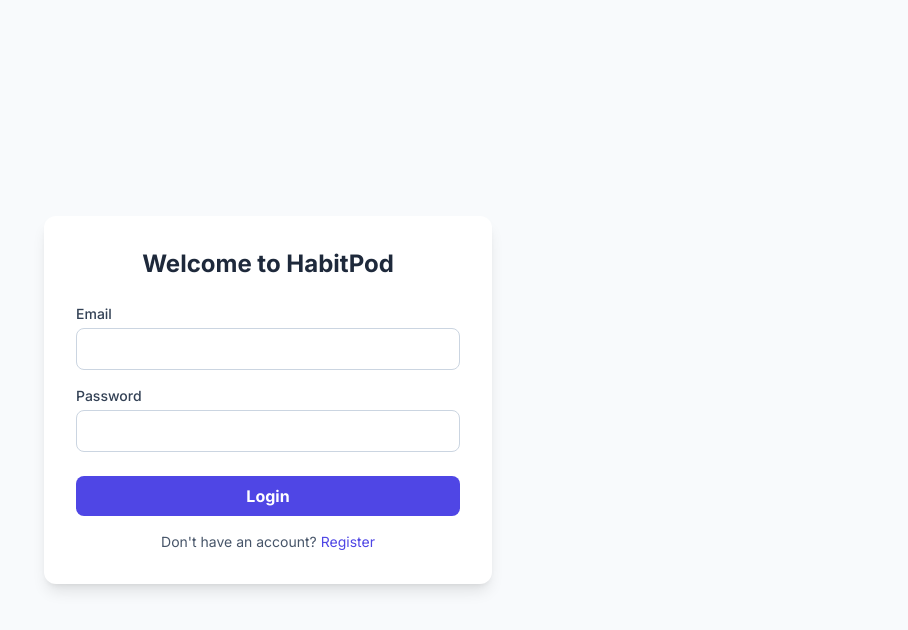
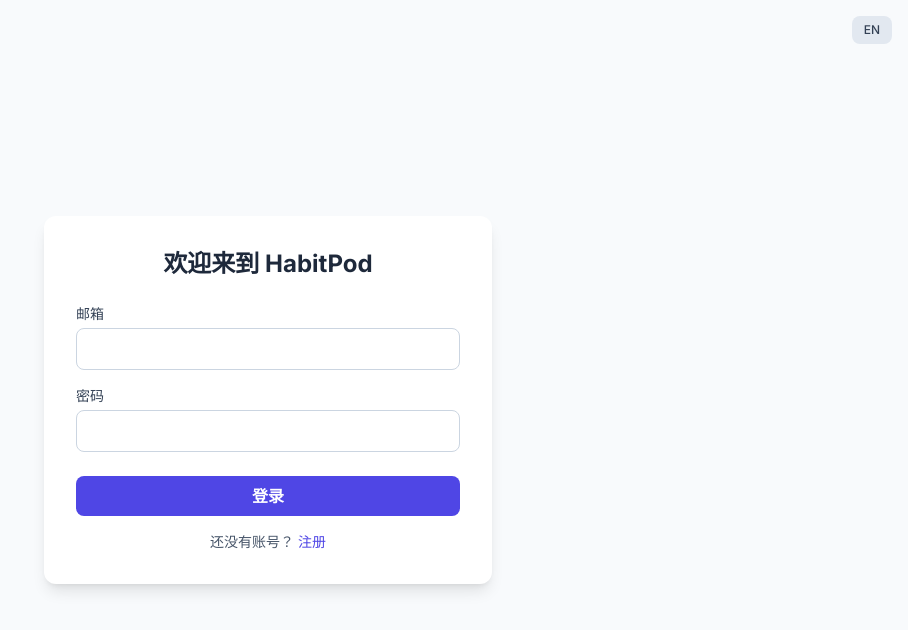
Before and after one commit to OwenLuZhaoWen/Habit-Pod, a React (Vite) app: page /#/login in a window 1280 px wide. Shown: the top 630 px of the page, without its empty margins (372-1280 px from the left). Built offline with nearby package versions, Linux system fonts and the light colour scheme; no server answers.

Commit message:
feat: Integrate internationalization with i18next
Adds i18next and related libraries to support multi-language features.
Updates UI components and pages to utilize translation keys for dynamic content.
Introduces basic language detection for an improved user experience.

```diff
--- a/components/Sidebar.tsx
+++ b/components/Sidebar.tsx
@@ -1,5 +1,6 @@
 import React from 'react';
 import { NavLink } from 'react-router-dom';
+import { useTranslation } from 'react-i18next';
 import {
   LayoutDashboard,
   Palette,
@@ -10,21 +11,31 @@
 } from 'lucide-react';
 
 const Sidebar: React.FC = () => {
+  const { t, i18n } = useTranslation();
+
   const navItems = [
-    { name: 'Dashboard', path: '/', icon: LayoutDashboard },
-    { name: 'Exterior Workshop', path: '/workshop', icon: Palette },
-    { name: 'Persona Engine', path: '/persona', icon: BrainCircuit },
-    { name: 'Health Data', path: '/health', icon: Activity },
-    { name: 'Motion Hub', path: '/motion', icon: Gamepad2 },
+    { name: t('Dashboard'), path: '/', icon: LayoutDashboard },
+    { name: t('Exterior Workshop'), path: '/workshop', icon: Palette },
+    { name: t('Persona Engine'), path: '/persona', icon: BrainCircuit },
+    { name: t('Health Data'), path: '/health', icon: Activity },
+    { name: t('Motion Hub'), path: '/motion', icon: Gamepad2 },
   ];
 
   return (
     <div className="w-64 bg-slate-900 text-white flex flex-col h-screen fixed left-0 top-0 z-10 shadow-xl">
       <div className="p-6 border-b border-slate-800">
-        <h1 className="text-xl font-bold tracking-tight bg-gradient-to-r from-indigo-400 to-cyan-400 bg-clip-text text-transparent">
-          HabitPod
-        </h1>
-        <p className="text-xs text-slate-400 mt-1">Admin Console</p>
+        <div className="flex items-center justify-between">
+          <h1 className="text-xl font-bold tracking-tight bg-gradient-to-r from-indigo-400 to-cyan-400 bg-clip-text text-transparent">
+            HabitPod
+          </h1>
+          <button
+            onClick={() => i18n.changeLanguage(i18n.language === 'en' ? 'zh' : 'en')}
+            className="text-xs bg-slate-800 text-slate-300 hover:text-white px-2 py-1 rounded"
+          >
+            {i18n.language === 'en' ? '中文' : 'EN'}
+          </button>
+        </div>
+        <p className="text-xs text-slate-400 mt-1">{t('Admin Console')}</p>
       </div>
 
       <nav className="flex-1 p-4 space-y-2">
@@ -49,7 +60,7 @@
       <div className="p-4 border-t border-slate-800">
         <button className="flex items-center space-x-3 px-4 py-3 w-full text-slate-400 hover:text-white hover:bg-slate-800 rounded-lg transition-colors">
           <Settings size={20} />
-          <span>System Settings</span>
+          <span>{t('System Settings')}</span>
         </button>
       </div>
     </div>
--- a/index.tsx
+++ b/index.tsx
@@ -1,6 +1,7 @@
 import React from 'react';
 import ReactDOM from 'react-dom/client';
 import App from './App';
+import './lib/i18n';
 
 const rootElement = document.getElementById('root');
 if (!rootElement) {
--- /dev/null
+++ b/lib/i18n.ts
@@ -0,0 +1,126 @@
+import i18n from 'i18next';
+import { initReactI18next } from 'react-i18next';
+import LanguageDetector from 'i18next-browser-languagedetector';
+
+const resources = {
+  en: {
+    translation: {
+      "Dashboard": "Dashboard",
+      "Exterior Workshop": "Exterior Workshop",
+      "Persona Engine": "Persona Engine",
+      "Health Data": "Health Data",
+      "Motion Hub": "Motion Hub",
+      "Admin Console": "Admin Console",
+      "System Settings": "System Settings",
+      "Family Overview": "Family Overview",
+      "Monitoring": "Monitoring {{count}} active HabitPod cores.",
+      "Logout": "Logout",
+      "About HabitPod": "About HabitPod",
+      "About Desc": "HabitPod is an innovative ecosystem combining <1>AIGC, IoT Hardware, Art Toys, and Digital Health</1>. We transform the snacking experience by allowing users to generate custom 3D shells (AIGC), engage with distinct AI personalities (Persona Engine), and unlock treats through physical activity (Motion-to-Earn).",
+      "Total Snacks Avoided": "Total Snacks Avoided",
+      "Active Time (Today)": "Active Time (Today)",
+      "Top Active User": "Top Active User",
+      "Device Status": "Device Status",
+      "Bind New Core": "Bind New Core",
+      "Live AI Scans": "Live AI Scans",
+      "Live": "Live",
+      "No scan records": "No scan records",
+      "Estimated Calories": "Estimated Calories:",
+      "Manage": "Manage",
+      "Calories": "Calories",
+      "Blocked": "Blocked",
+      "from last week": "from last week",
+      "Excellent posture detected": "Excellent posture detected",
+      "Strict Coach Mode": "Strict Coach Mode",
+      "Camera error": "Cannot access camera. Please ensure permissions are granted.",
+      "Recognition failed": "Recognition or saving failed, please try again.",
+      "AI Vision Scanner": "AI Vision Scanner",
+      "Turn on camera to detect": "Turn on camera to detect food or objects",
+      "Turn on Camera": "Turn on Camera",
+      "Gemini is analyzing": "Gemini is analyzing...",
+      "Close": "Close",
+      "Processing": "Processing...",
+      "Capture and Analyze": "Capture and Analyze",
+      "Health Score": "Health Score:",
+      "Estimated Calories": "Estimated Calories",
+      "Synced to cloud": "Synced to cloud",
+      "Welcome to HabitPod": "Welcome to HabitPod",
+      "Email": "Email",
+      "Password": "Password",
+      "Logging in": "Logging in...",
+      "Login": "Login",
+      "No account": "Don't have an account? ",
+      "Register": "Register",
+      "Create an Account": "Create an Account",
+      "Registering": "Registering...",
+      "Already have an account": "Already have an account? "
+    }
+  },
+  zh: {
+    translation: {
+      "Dashboard": "控制台",
+      "Exterior Workshop": "外观工厂",
+      "Persona Engine": "系统人格",
+      "Health Data": "健康数据",
+      "Motion Hub": "运动中心",
+      "Admin Console": "管理控制台",
+      "System Settings": "系统设置",
+      "Family Overview": "家庭概览",
+      "Monitoring": "正在监控 {{count}} 个活跃的 HabitPod 核心。",
+      "Logout": "退出登录",
+      "About HabitPod": "关于 HabitPod",
+      "About Desc": "HabitPod 是一个融合了 <1>AIGC、物联网硬件、潮玩和数字健康</1> 的创新生态系统。我们通过允许用户生成定制3D外壳（AIGC）、与独特AI人格交互（系统人格）以及通过体育活动解锁零食（运动赚取功能），彻底改变零食体验。",
+      "Total Snacks Avoided": "累计避免的零食数",
+      "Active Time (Today)": "活跃时间 (今日)",
+      "Top Active User": "最活跃用户",
+      "Device Status": "设备状态",
+      "Bind New Core": "绑定新核心",
+      "Live AI Scans": "实时 AI 扫描记录",
+      "Live": "实时",
+      "No scan records": "暂无扫描记录",
+      "Estimated Calories": "预估热量:",
+      "Manage": "管理",
+      "Calories": "卡路里",
+      "Blocked": "已拦截",
+      "from last week": "较上周",
+      "Excellent posture detected": "检测到优秀的体态",
+      "Strict Coach Mode": "严格教练模式",
+      "Camera error": "无法访问摄像头，请确保已授予权限。",
+      "Recognition failed": "识别或保存失败，请重试。",
+      "AI Vision Scanner": "AI 智能视觉扫描",
+      "Turn on camera to detect": "开启摄像头以识别食物或物品",
+      "Turn on Camera": "开启摄像头",
+      "Gemini is analyzing": "Gemini 正在分析中...",
+      "Close": "关闭",
+      "Processing": "处理中...",
+      "Capture and Analyze": "拍照并分析",
+      "Health Score": "健康分:",
+      "Estimated Calories": "预估热量",
+      "Synced to cloud": "已同步至云端",
+      "Welcome to HabitPod": "欢迎来到 HabitPod",
+      "Email": "邮箱",
+      "Password": "密码",
+      "Logging in": "登录中...",
+      "Login": "登录",
+      "No account": "还没有账号？",
+      "Register": "注册",
+      "Create an Account": "创建账号",
+      "Registering": "注册中...",
+      "Already have an account": "已经有账号了？"
+    }
+  }
+};
+
+i18n
+  .use(LanguageDetector)
+  .use(initReactI18next)
+  .init({
+    resources,
+    lng: 'zh', // default language
+    fallbackLng: 'zh',
+    interpolation: {
+      escapeValue: false
+    }
+  });
+
+export default i18n;
--- a/package.json
+++ b/package.json
@@ -18,9 +18,12 @@
     "@types/better-sqlite3": "^7.6.13",
     "better-sqlite3": "^12.9.0",
     "hono": "^4.12.15",
+    "i18next": "^26.0.8",
+    "i18next-browser-languagedetector": "^8.2.1",
     "lucide-react": "^0.563.0",
     "react": "^19.2.4",
     "react-dom": "^19.2.4",
+    "react-i18next": "^17.0.6",
     "react-router-dom": "^7.13.0",
     "recharts": "^3.7.0"
   },
--- a/pages/Login.tsx
+++ b/pages/Login.tsx
@@ -1,6 +1,7 @@
 import React, { useState } from 'react';
 import { useNavigate, Link } from 'react-router-dom';
 import { useAuth } from '../lib/auth';
+import { useTranslation } from 'react-i18next';
 
 const Login: React.FC = () => {
   const [email, setEmail] = useState('');
@@ -9,6 +10,7 @@
   const [loading, setLoading] = useState(false);
   const navigate = useNavigate();
   const { login } = useAuth();
+  const { t, i18n } = useTranslation();
 
   const handleSubmit = async (e: React.FormEvent) => {
     e.preventDefault();
@@ -39,13 +41,21 @@
   };
 
   return (
-    <div className="min-h-screen flex items-center justify-center bg-slate-50">
+    <div className="min-h-screen flex flex-col items-center justify-center bg-slate-50 relative">
+      <div className="absolute top-4 right-4">
+        <button
+          onClick={() => i18n.changeLanguage(i18n.language === 'en' ? 'zh' : 'en')}
+          className="text-xs bg-slate-200 text-slate-700 hover:bg-slate-300 px-3 py-1.5 rounded-lg font-medium transition-colors"
+        >
+          {i18n.language === 'en' ? '中文' : 'EN'}
+        </button>
+      </div>
       <div className="bg-white p-8 rounded-xl shadow-lg w-full max-w-md">
-        <h2 className="text-2xl font-bold mb-6 text-center text-slate-800">Welcome to HabitPod</h2>
+        <h2 className="text-2xl font-bold mb-6 text-center text-slate-800">{t('Welcome to HabitPod')}</h2>
         {error && <div className="bg-red-50 text-red-500 p-3 mb-4 rounded-lg text-sm">{error}</div>}
         <form onSubmit={handleSubmit}>
           <div className="mb-4">
-            <label className="block text-sm font-medium text-slate-700 mb-1">Email</label>
+            <label className="block text-sm font-medium text-slate-700 mb-1">{t('Email')}</label>
             <input
               type="email"
               required
@@ -55,7 +65,7 @@
             />
           </div>
           <div className="mb-6">
-            <label className="block text-sm font-medium text-slate-700 mb-1">Password</label>
+            <label className="block text-sm font-medium text-slate-700 mb-1">{t('Password')}</label>
             <input
               type="password"
               required
@@ -69,11 +79,11 @@
             disabled={loading}
             className="w-full bg-indigo-600 text-white font-bold py-2 px-4 rounded-lg hover:bg-indigo-700 transition disabled:opacity-50"
           >
-            {loading ? 'Logging in...' : 'Login'}
+            {loading ? t('Logging in') : t('Login')}
           </button>
         </form>
         <div className="mt-4 text-center text-sm text-slate-600">
-          Don't have an account? <Link to="/register" className="text-indigo-600 hover:underline">Register</Link>
+          {t('No account')} <Link to="/register" className="text-indigo-600 hover:underline">{t('Register')}</Link>
         </div>
       </div>
     </div>
--- a/pages/Register.tsx
+++ b/pages/Register.tsx
@@ -1,6 +1,7 @@
 import React, { useState } from 'react';
 import { useNavigate, Link } from 'react-router-dom';
 import { useAuth } from '../lib/auth';
+import { useTranslation } from 'react-i18next';
 
 const Register: React.FC = () => {
   const [email, setEmail] = useState('');
@@ -9,6 +10,7 @@
   const [loading, setLoading] = useState(false);
   const navigate = useNavigate();
   const { login } = useAuth();
+  const { t, i18n } = useTranslation();
 
   const handleSubmit = async (e: React.FormEvent) => {
     e.preventDefault();
@@ -39,13 +41,21 @@
   };
 
   return (
-    <div className="min-h-screen flex items-center justify-center bg-slate-50">
+    <div className="min-h-screen flex flex-col items-center justify-center bg-slate-50 relative">
+      <div className="absolute top-4 right-4">
+        <button
+          onClick={() => i18n.changeLanguage(i18n.language === 'en' ? 'zh' : 'en')}
+          className="text-xs bg-slate-200 text-slate-700 hover:bg-slate-300 px-3 py-1.5 rounded-lg font-medium transition-colors"
+        >
+          {i18n.language === 'en' ? '中文' : 'EN'}
+        </button>
+      </div>
       <div className="bg-white p-8 rounded-xl shadow-lg w-full max-w-md">
-        <h2 className="text-2xl font-bold mb-6 text-center text-slate-800">Create an Account</h2>
+        <h2 className="text-2xl font-bold mb-6 text-center text-slate-800">{t('Create an Account')}</h2>
         {error && <div className="bg-red-50 text-red-500 p-3 mb-4 rounded-lg text-sm">{error}</div>}
         <form onSubmit={handleSubmit}>
           <div className="mb-4">
-            <label className="block text-sm font-medium text-slate-700 mb-1">Email</label>
+            <label className="block text-sm font-medium text-slate-700 mb-1">{t('Email')}</label>
             <input
               type="email"
               required
@@ -55,7 +65,7 @@
             />
           </div>
           <div className="mb-6">
-            <label className="block text-sm font-medium text-slate-700 mb-1">Password</label>
+            <label className="block text-sm font-medium text-slate-700 mb-1">{t('Password')}</label>
             <input
               type="password"
               required
@@ -69,11 +79,11 @@
             disabled={loading}
             className="w-full bg-indigo-600 text-white font-bold py-2 px-4 rounded-lg hover:bg-indigo-700 transition disabled:opacity-50"
           >
-            {loading ? 'Registering...' : 'Register'}
+            {loading ? t('Registering') : t('Register')}
           </button>
         </form>
         <div className="mt-4 text-center text-sm text-slate-600">
-          Already have an account? <Link to="/login" className="text-indigo-600 hover:underline">Login</Link>
+          {t('Already have an account')} <Link to="/login" className="text-indigo-600 hover:underline">{t('Login')}</Link>
         </div>
       </div>
     </div>
```
Also changed, not shown: components/AIScanner.tsx (+13 -11 lines), pages/Dashboard.tsx (+28 -22 lines), 1 other file (tests, documents, lock files or other folders).
